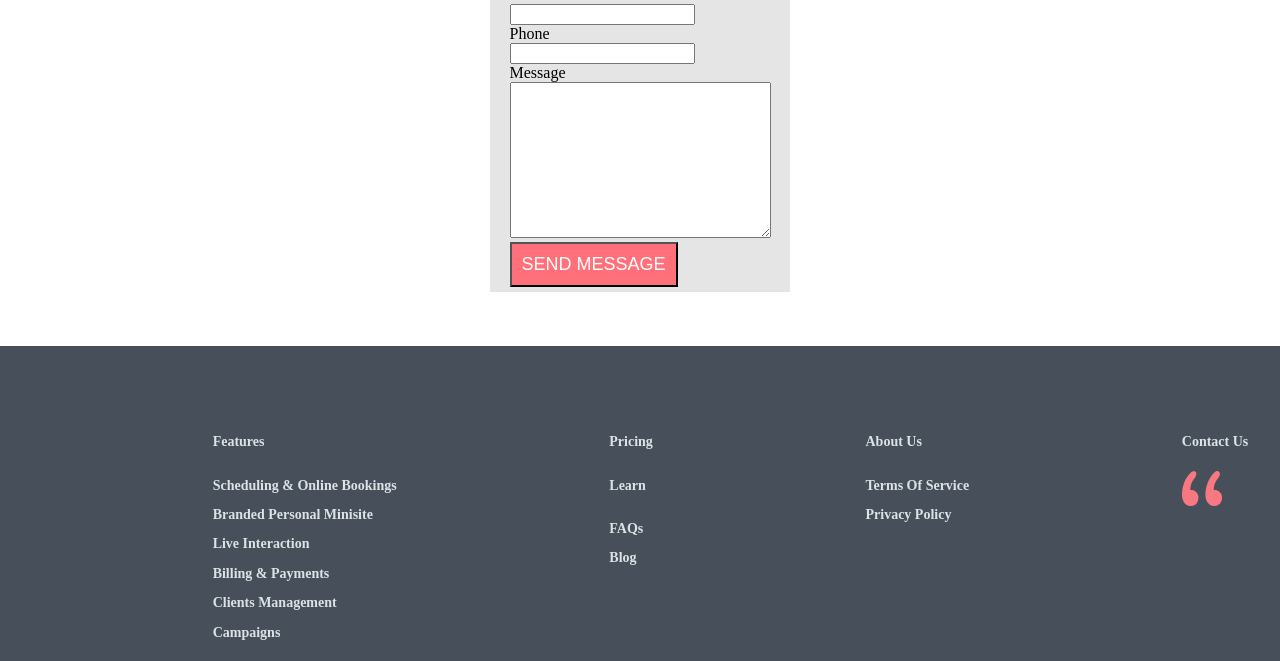
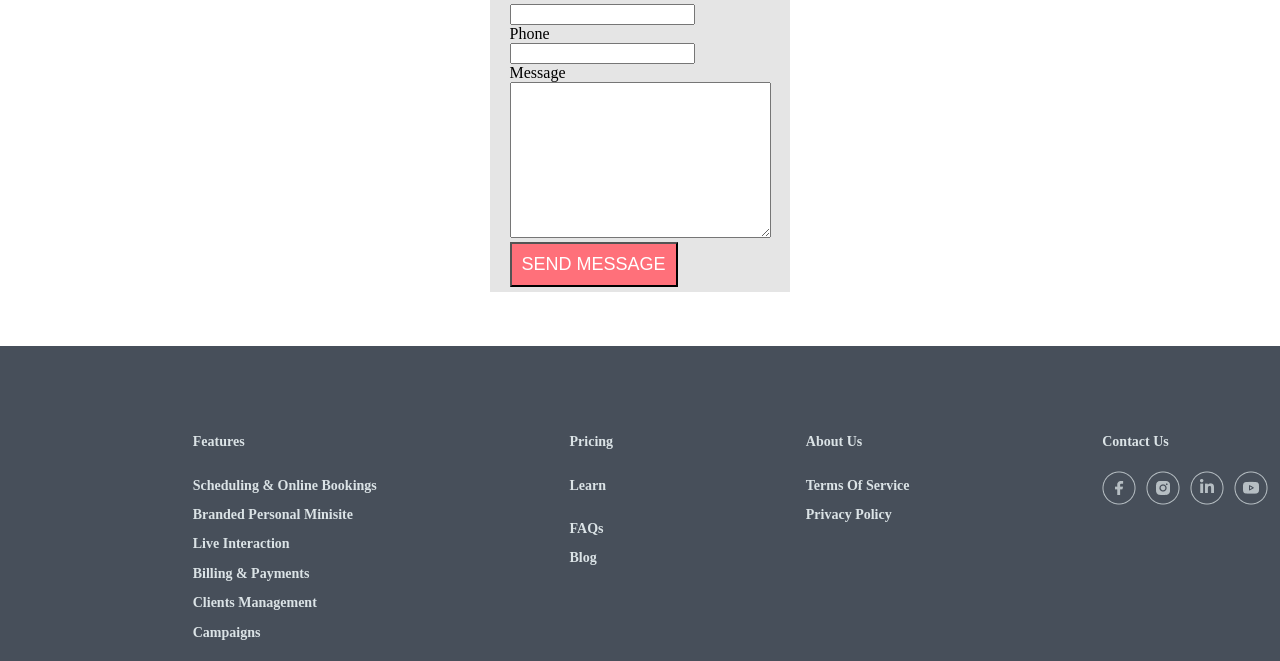
Before and after one commit to m-sagh/mariami, a plain HTML site: page ფინალური პროექტი/contact.html in a window 1280 px wide. Shown: the part 283-944 px from the top of the page. Drawn offline with Linux system fonts and the light colour scheme.

Commit message:
Update contact.html

```diff
--- a/ფინალური პროექტი/contact.html
+++ b/ფინალური პროექტი/contact.html
@@ -70,7 +70,7 @@
       </div>
       <div class="fin">
         <p>Contact us</p>
-        <img src="images/“.png" alt="" />
+        <img src="images/ic.png" alt="" />
       </div>
     </div>
   </body>
```
